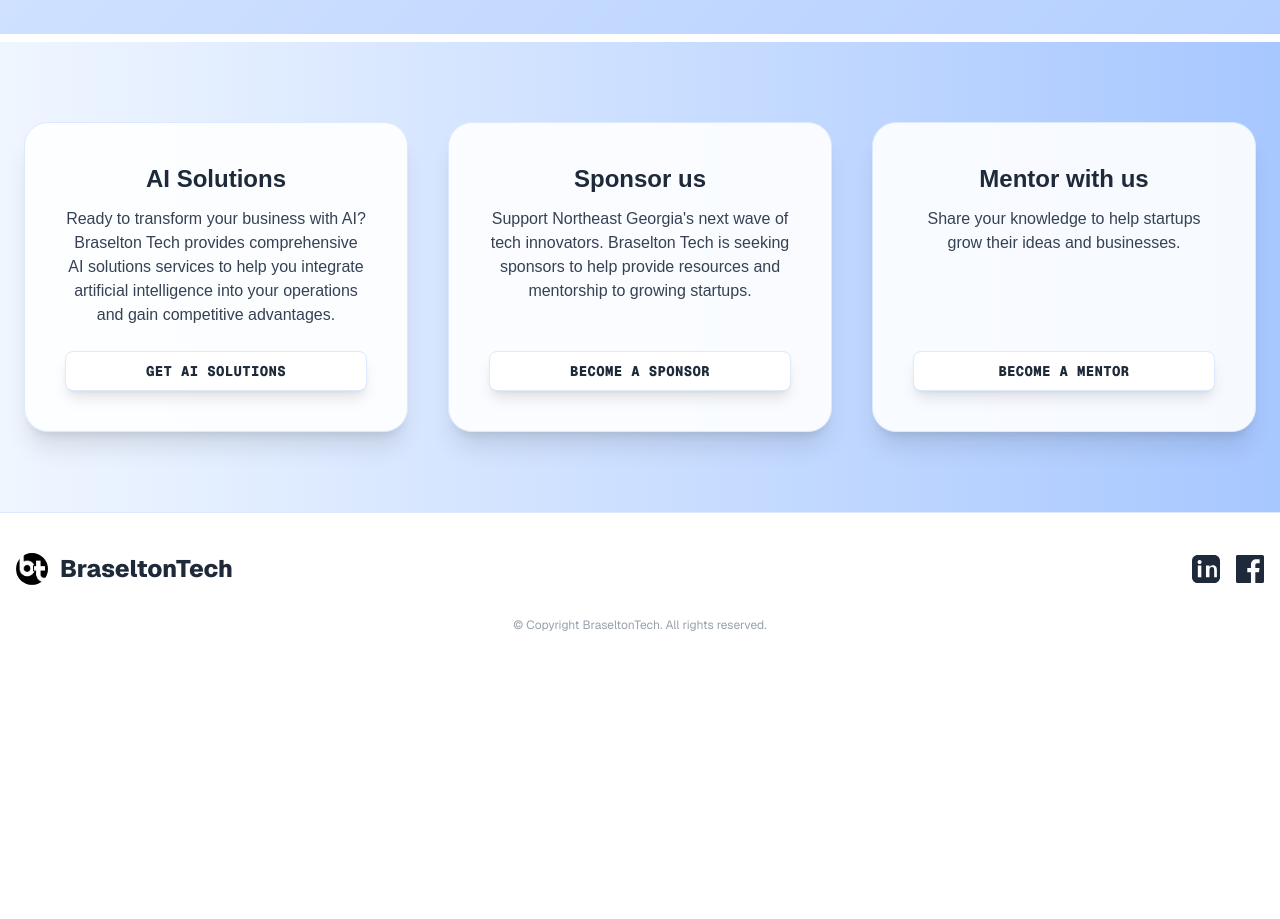
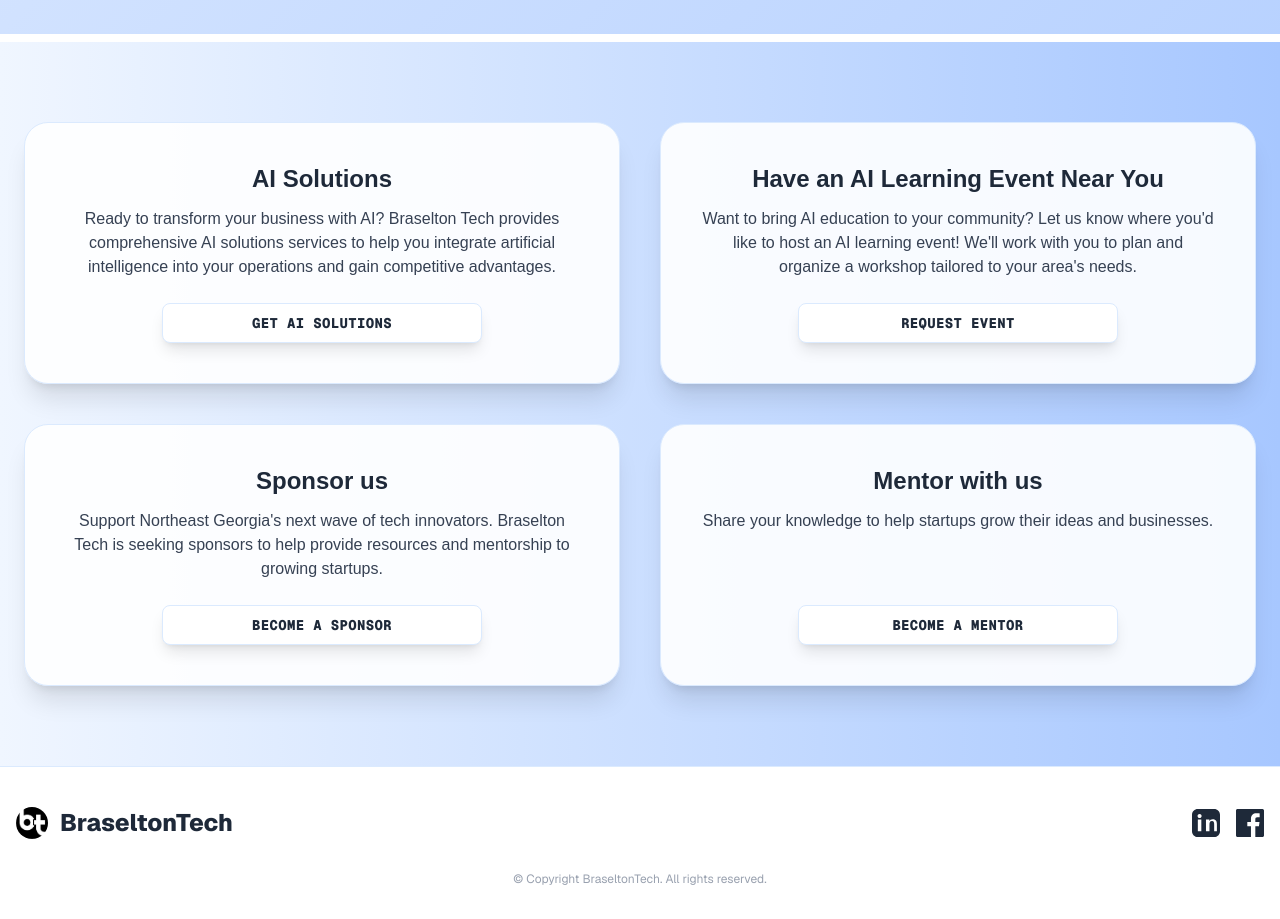
Before and after one commit to prestonbrown26/braseltontech-frontend-1, a Next.js app: page / in a window 1280 px wide. Shown: the part 1580-2499 px from the top of the page. Before the commit the page ends 2253 px from the top, so only its background shows below. Built offline with nearby package versions, Linux system fonts and the light colour scheme; no server answers.

Commit message:
ai event cards update

```diff
--- a/src/app/involved/page.tsx
+++ b/src/app/involved/page.tsx
@@ -19,7 +19,7 @@ export default function InvolvedPage() {
     <div className="min-h-screen flex flex-col bg-gradient-to-r from-[#f0f6ff] to-[#a7c7ff]">
       <NavBar />
       <main className="flex-1 py-16 px-4">
-        <div className="max-w-6xl mx-auto grid grid-cols-1 md:grid-cols-2 lg:grid-cols-3 gap-10">
+        <div className="max-w-6xl mx-auto grid grid-cols-1 md:grid-cols-2 gap-10">
           <section className="bg-white rounded-2xl shadow-xl border border-blue-100 p-8 w-full">
             <AdminEditableText value={aiTitle} onChange={setAiTitle} className="text-2xl sm:text-3xl font-extrabold text-gray-800 mb-4 text-center uppercase tracking-wide" as="h2" />
             <AdminEditableText value={aiBody} onChange={setAiBody} className="text-gray-700 text-base sm:text-lg leading-relaxed text-center" as="p" />
--- a/src/components/CallToActionSection.tsx
+++ b/src/components/CallToActionSection.tsx
@@ -8,12 +8,14 @@ import { useState } from "react";
 export default function CallToActionSection() {
   const [descs, setDescs] = useState([
     "Ready to transform your business with AI? Braselton Tech provides comprehensive AI solutions services to help you integrate artificial intelligence into your operations and gain competitive advantages.",
+    "Want to bring AI education to your community? Let us know where you'd like to host an AI learning event! We'll work with you to plan and organize a workshop tailored to your area's needs.",
     "Support Northeast Georgia's next wave of tech innovators. Braselton Tech is seeking sponsors to help provide resources and mentorship to growing startups.",
     "Share your knowledge to help startups grow their ideas and businesses."
   ]);
 
   const [titles, setTitles] = useState([
     "AI Solutions",
+    "Have an AI Learning Event Near You",
     "Sponsor us",
     "Mentor with us"
   ]);
@@ -23,6 +25,11 @@ export default function CallToActionSection() {
       title: "AI Solutions",
       desc: "Ready to transform your business with AI? Braselton Tech provides comprehensive AI solutions services to help you integrate artificial intelligence into your operations and gain competitive advantages.",
       button: "Get AI Solutions"
+    },
+    {
+      title: "Have an AI Learning Event Near You",
+      desc: "Want to bring AI education to your community? Let us know where you'd like to host an AI learning event! We'll work with you to plan and organize a workshop tailored to your area's needs.",
+      button: "Request Event"
     },
     {
       title: "Sponsor us",
@@ -38,7 +45,7 @@ export default function CallToActionSection() {
 
   return (
     <section className="w-full flex flex-col items-center justify-center bg-gradient-to-r from-[#f0f6ff] to-[#a7c7ff] px-6 py-20 gap-12 text-center relative overflow-hidden mt-0 border-t-8 border-white">
-      <div className="w-full max-w-7xl mx-auto flex flex-col md:flex-row gap-8 md:gap-10 items-stretch justify-center z-10">
+      <div className="w-full max-w-7xl mx-auto grid grid-cols-1 md:grid-cols-2 gap-8 md:gap-10 items-stretch justify-center z-10">
         {cards.map((card, i) => (
           <motion.div
             key={card.title}
@@ -63,6 +70,12 @@ export default function CallToActionSection() {
                     {card.button}
                   </Button>
                 </Link>
+              ) : card.button === "Request Event" ? (
+                <Link href="/involved/ai-learning-event">
+                  <Button className="bg-white text-gray-800 font-mono font-extrabold tracking-wide uppercase px-8 py-2 rounded-md shadow-lg border border-blue-100 hover:bg-blue-50 transition w-full max-w-xs mx-auto">
+                    {card.button}
+                  </Button>
+                </Link>
               ) : card.button === "Become a sponsor" ? (
                 <Link href="/involved/sponsor">
                   <Button className="bg-white text-gray-800 font-mono font-extrabold tracking-wide uppercase px-8 py-2 rounded-md shadow-lg border border-blue-100 hover:bg-blue-50 transition w-full max-w-xs mx-auto">
```
